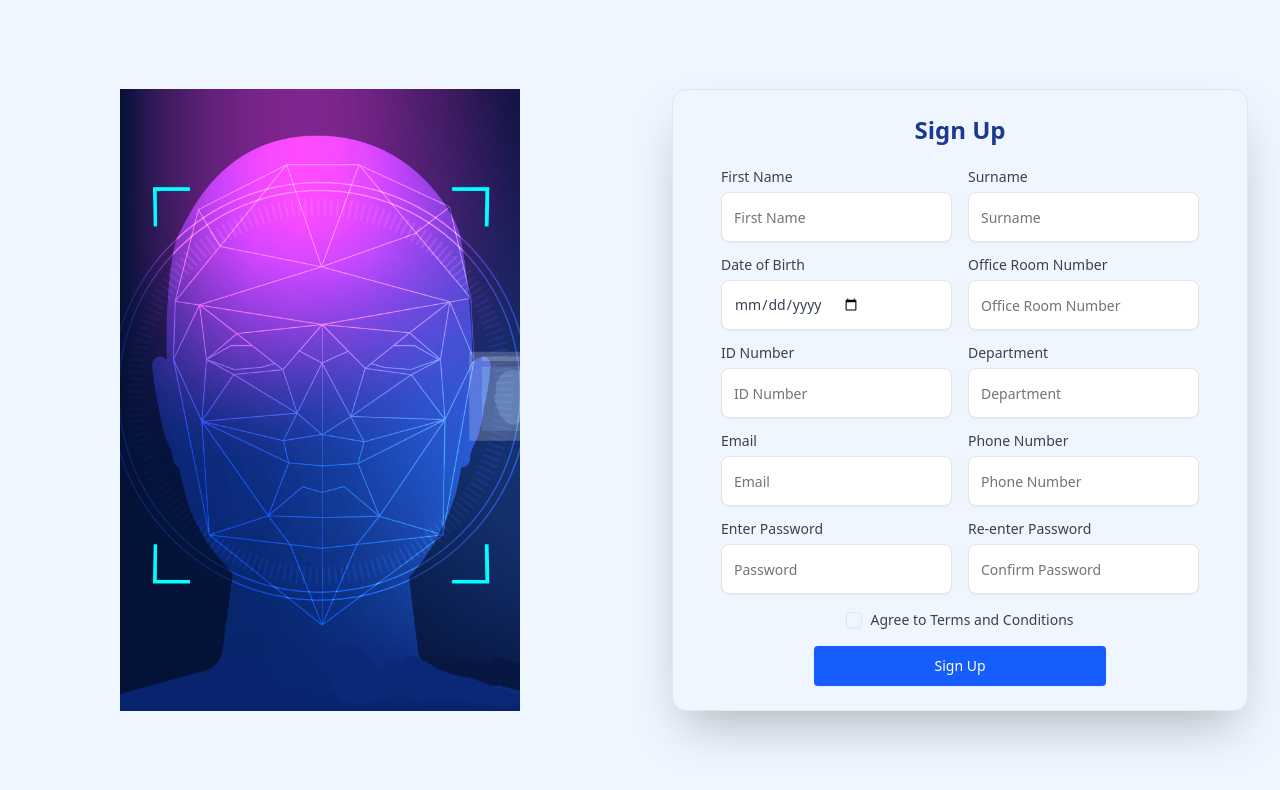
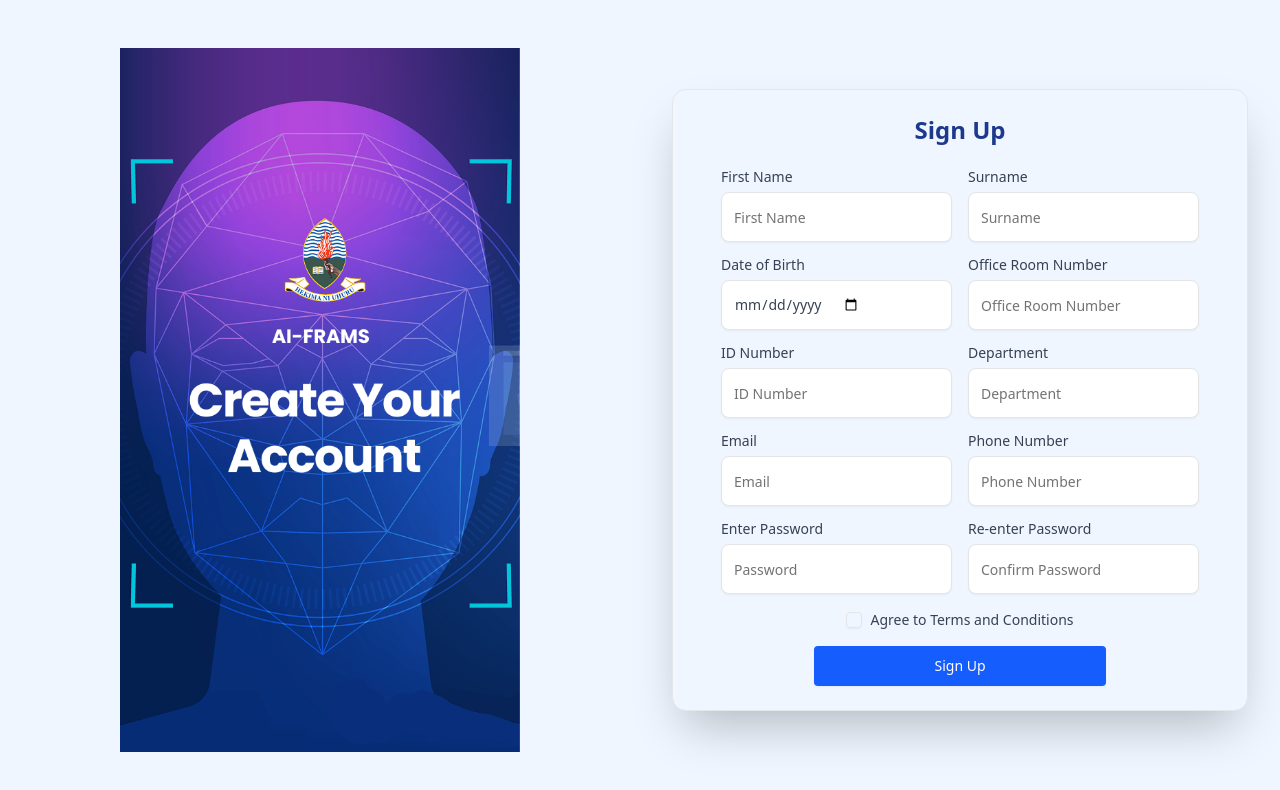
Before and after one commit to SilvaJanks38/project, a React (Vite) app: page /register/instructor in a window 1280 px wide. Shown: the top 790 px of the page. Built offline with nearby package versions, Linux system fonts and the light colour scheme.

Commit message:
cahnged instructor page picture

```diff
--- a/src/pages/RegisterPageInstructor.jsx
+++ b/src/pages/RegisterPageInstructor.jsx
@@ -4,7 +4,7 @@ import { Button } from "@/components/ui/button"
 import { Label } from "@/components/ui/label"
 import { Card, CardContent } from "@/components/ui/card"
 import { Checkbox } from "@/components/ui/checkbox"
-import login from '../assets/login.jpg'
+import register_pict from '../assets/register.png'
 import { useNavigate} from "react-router-dom";
 
 export default function RegisterPageInstructor() {
@@ -21,7 +21,7 @@ export default function RegisterPageInstructor() {
       {/* Left Image Section */}
       <div className="w-1/2 hidden md:flex items-center justify-center">
         <img
-          src={login} // Put your image in /public
+          src={register_pict} // Put your image in /public
           alt="Register Illustration"
           className="w-[400px]  object-contain"
         />
```
